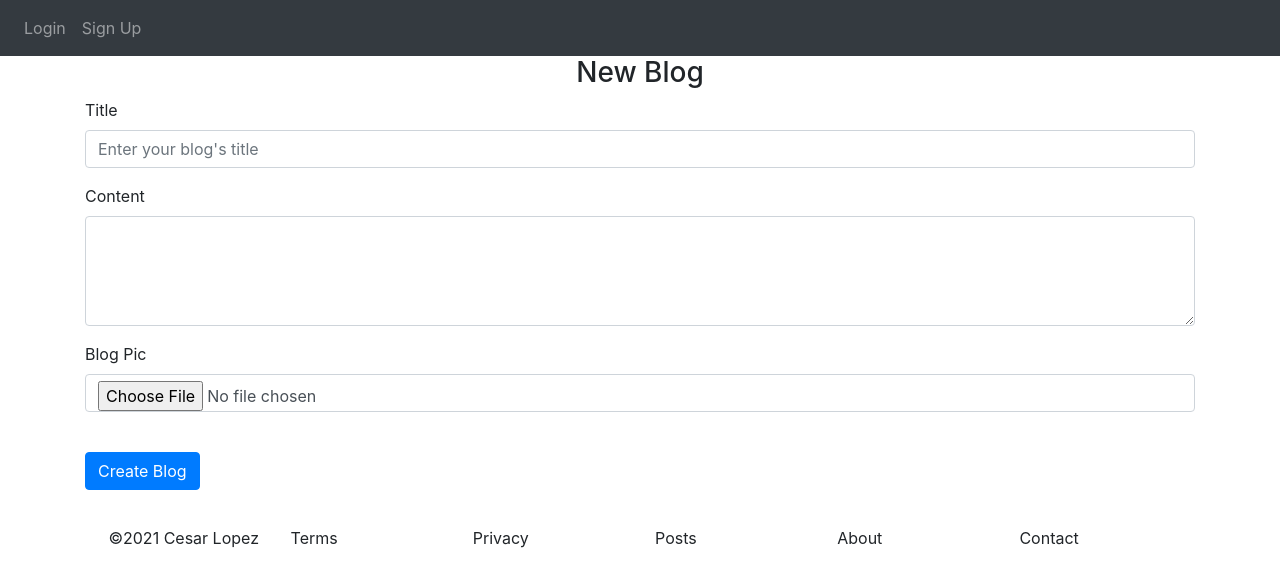
After one commit to SelipeProducts/InstaGrid, a Flask app: page /create in a window 1280 px wide. The commit adds this page. Shown: the top 587 px of the page. Run offline with Flask 2, Linux system fonts and the light colour scheme; some libraries are stand-ins or nearby versions.

Commit message:
Can now view specific blog pages and create new blogs.

```diff
--- a/website/auth.py
+++ b/website/auth.py
@@ -15,8 +15,8 @@ auth = Blueprint('auth', __name__)
 def login():
     if request.method == 'POST':
         email = request.form.get('email')
-        password = request.form.get('password')
-
+        password = request.form.get('password'
+)
         user = User.query.filter_by(email=email).first()
         if user:
             if check_password_hash(user.password, password):
--- a/website/models.py
+++ b/website/models.py
@@ -17,7 +17,7 @@ class User(db.Model, UserMixin):
     url = db.Column(db.String(150))
     pic = db.Column(db.String(150))
     notes = db.relationship('Note', backref='note_creater')
-    blogs = db.relationship('Blog', backref='blog_creater')
+    blogs = db.relationship('Blog', backref='blog_creator')
 
 class Note(db.Model):
     id = db.Column(db.Integer, primary_key=True)
--- a/website/static/index.js
+++ b/website/static/index.js
@@ -6,3 +6,15 @@ function deleteNote(noteId) {
     window.location.href = "/";
   });
 }
+
+
+document.getElementById("create_blog").onclick = function () {
+        location.href = "/create";
+        alert();
+};
+
+
+function create_blog() {
+  location.href = "create";
+  alert();
+}
--- a/website/templates/base.html
+++ b/website/templates/base.html
@@ -71,24 +71,25 @@
     </hr>
     <footer>
       <!-- footer -->
+      <br>
       <div class="container footer_padding">
         <div class="row">
           <div class="col-sm-2">
             &copy;2021 Cesar Lopez
           </div>
-          <div class="col-sm-2">
+          <div class="col-sm-2 col-md-2 col-lg-2">
           Terms
           </div>
-          <div class="col-sm-2">
+          <div class="col-sm-2 col-md-2 col-lg-2">
             Privacy
           </div>
-          <div class="col-sm-2">
+          <div class="col-sm-2 col-md-2 col-lg-2">
             Posts
           </div>
-          <div class="col-sm-2">
+          <div class="col-sm-2 col-md-2 col-lg-2">
             About
           </div>
-          <div class="col-sm-2">
+          <div class="col-sm-2 col-md-2 col-lg-2">
             Contact
           </div>
         </div>
--- /dev/null
+++ b/website/templates/create.html
@@ -0,0 +1,42 @@
+{% extends "base.html" %} {% block title %} Blogs {% endblock %}
+{% block content %}
+
+<form method="POST" enctype = "multipart/form-data">
+  <h3 align="center">New Blog</h3>
+  <div class="form-group">
+    <label for="firstName">Title</label>
+    <input
+      type="text"
+      class="form-control"
+      id="title"
+      name="title"
+      placeholder="Enter your blog's title"
+    />
+  </div>
+  <div class="form-group">
+    <label for="content">Content</label>
+    <textarea
+      class="form-control"
+      id="content"
+      name="content"
+      rows="4"
+      cols="50"
+      placeholder="Enter your blog's content">
+    </textarea>
+  </div>
+
+  <div class="form-group">
+    <label for="pic">Blog Pic</label>
+    <input
+      type="file"
+      class="form-control"
+      id="pic"
+      name="pic"
+      placeholder="Local file location"
+    />
+  </div>
+  <br/>
+  <button type="submit" class="btn btn-primary"> Create Blog </button>
+</form>
+
+{% endblock %}
--- a/website/templates/home.html
+++ b/website/templates/home.html
@@ -58,6 +58,7 @@
           <a href={{'blogs#'+ indiv_blog.id|string}}>
             <img src="{{ url_for('static', filename=indiv_blog.pic) }}" class="grid_photo_3x3 center">
           </a>
+          <br>
         </div>  <!-- Collumn End -->
         {% endfor %}
       </div>  <!-- Row End -->
--- a/website/templates/profile.html
+++ b/website/templates/profile.html
@@ -32,7 +32,7 @@
       name="bio"
       placeholder="Tell the world something interesting."
       {% if user.bio %}
-      value = {{user.bio + 'test'}}
+      value = "{{user.bio}}"
       {% endif %}
     />
   </div>
--- a/website/views.py
+++ b/website/views.py
@@ -2,13 +2,15 @@ from flask import Blueprint, render_template, request, flash, jsonify
 from flask_login import login_required, current_user
 from .models import Note, User, Blog
 
-from datetime import date, time, datetime
-
+from datetime import date
 from . import db
 import json
 
 import os
 from werkzeug.utils import secure_filename
+
+import jinja2
+
 
 views = Blueprint('views', __name__)
 
@@ -60,17 +62,15 @@ def profile():
     url = request.form.get('url')
     pic = f.filename
 
-    print("Pic Data:", pic)
-    print("Bio data", bio)
-
     if user:
       #if true if var exists
       if bio !='':
         user.bio = bio
       if url !='':
         user.url = url
-      if pic !='' or pic is not None:
+      if pic:
         user.pic = pic
+
       db.session.commit()
       flash('Profile Successfully Updated!', category='success')
 
@@ -120,5 +120,46 @@ def blogs():
 
     db.session.commit()
 
+    # env = jinja2.Environment()
+    # env.filters['strftime'] = strf_time
+
+
 
   return render_template('blogs.html', user=current_user)
+
+
+@views.route('/blogs/<indiv>')
+def blogs_indiv(indiv):
+  blog_indiv = Blog.query.filter_by(id=indiv).first()
+
+
+  #html give page blog specific info
+  return render_template('blogs_indiv.html', user=current_user,  blog = blog_indiv)
+
+
+@views.route('/create', methods=['GET', 'POST'])
+def create_blog():
+  user = current_user
+  if request.method == 'POST':
+    f = request.files['pic']
+    if f.filename != '':
+      f.save(os.path.join('website/static', f.filename))
+
+    title = request.form.get('title')
+    content = request.form.get('content')
+    pic = f.filename
+
+        #user = User.query.filter_by(email=email).first()
+
+    if user:
+      new_blog = Blog(pic=pic, content=content, title=title, user_id=current_user.id)
+
+      db.session.add(new_blog)
+      db.session.commit()
+      flash('Blog Successfully Created!', category='success')
+
+
+
+
+
+  return render_template('create.html', user=current_user)
```
Also changed, not shown: website/__init__.py (+14 -0 lines), website/templates/blogs.html (+37 -4 lines), website/templates/blogs_indiv.html (added, +41 -0 lines), website/database.db.
